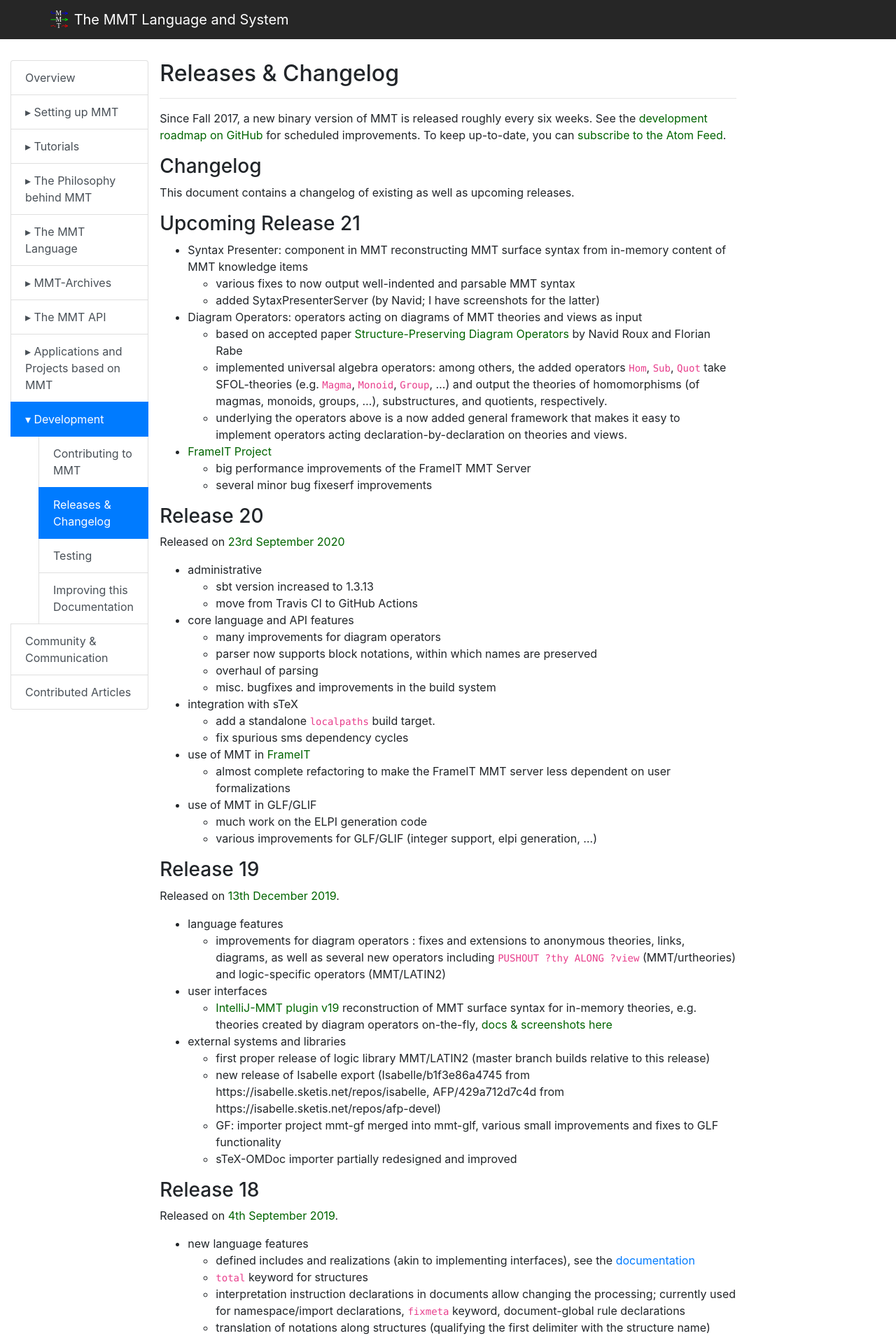
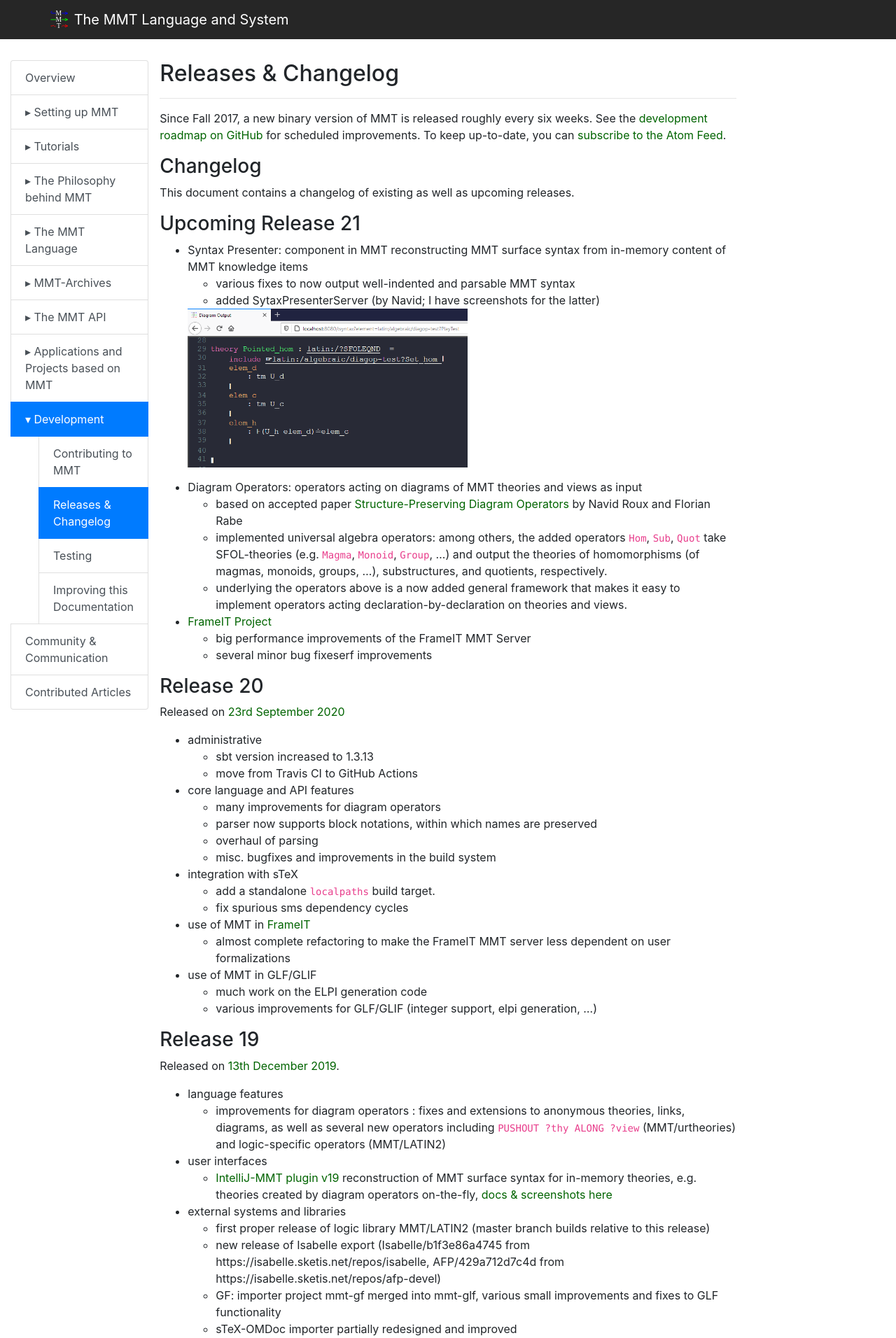
Before and after one commit to UniFormal/uniformal.github.io, a Jekyll site: the page built from doc/development/releases.md, in a window 1280 px wide. Shown: the top 1912 px of the page at 70% size. Built offline with Jekyll 4.4.1, drawn with Linux system fonts in a browser that asks for light colours.

Commit message:
add screenshot to release notes

```diff
--- a/doc/development/releases.md
+++ b/doc/development/releases.md
@@ -16,6 +16,8 @@ This document contains a changelog of existing as well as upcoming releases.
 - Syntax Presenter: component in MMT reconstructing MMT surface syntax from in-memory content of MMT knowledge items
   - various fixes to now output well-indented and parsable MMT syntax
   - added SytaxPresenterServer (by Navid; I have screenshots for the latter)
+
+  <a href="https://raw.githubusercontent.com/UniFormal/uniformal.github.io/821e6aba9b96fd0a368945a216e2cc448b72265a/img/syntaxpresenterserver.png"><img src="https://raw.githubusercontent.com/UniFormal/uniformal.github.io/821e6aba9b96fd0a368945a216e2cc448b72265a/img/syntaxpresenterserver.png" width="400" alt="Screenshot of the MMT Syntax Presenter Server displaying highlighted MMT surface syntax at localhost:8080/:syntax?element=<mmt path>" /></a>
 - Diagram Operators: operators acting on diagrams of MMT theories and views as input
   - based on accepted paper [Structure-Preserving Diagram Operators](https://kwarc.info/people/frabe/Research/RR_diagops_20.pdf) by Navid Roux and Florian Rabe
   - implemented universal algebra operators: among others, the added operators `Hom`, `Sub`, `Quot` take SFOL-theories (e.g. `Magma`, `Monoid`, `Group`, ...) and output the theories of homomorphisms (of magmas, monoids, groups, ...), substructures, and quotients, respectively.
```
